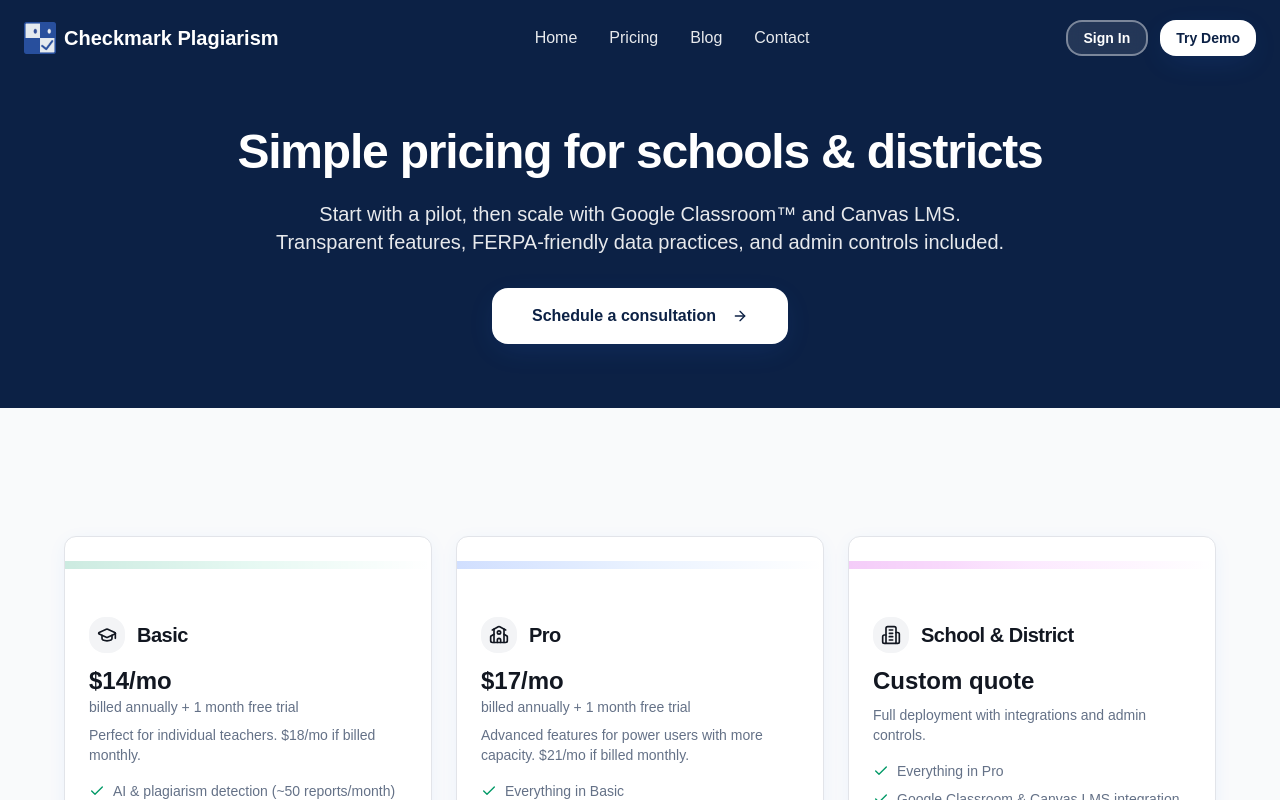
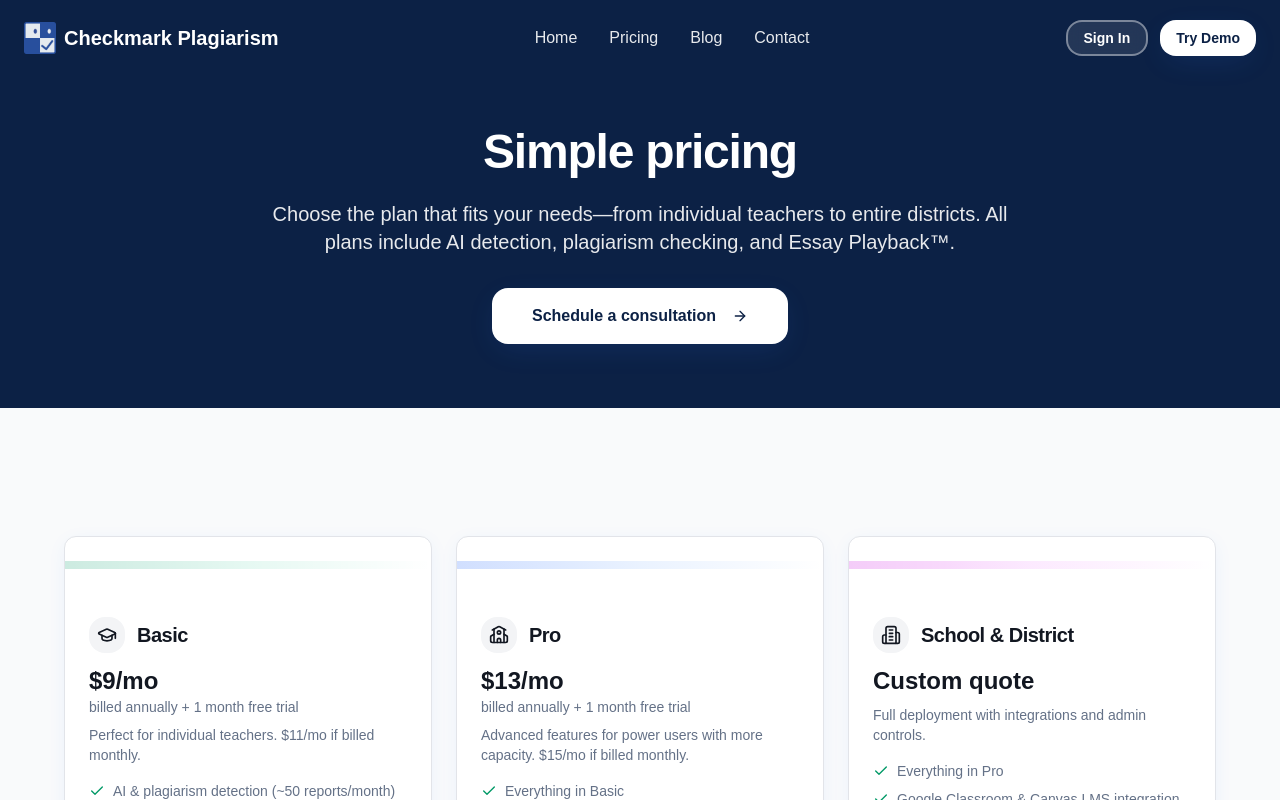
Before and after one commit to Checkmark-Plagiarism/checkmark-plagiarism-public-website, a Next.js app: page /pricing in a window 1280 px wide. Shown: the top 800 px of the page. Built offline with nearby package versions, Linux system fonts and the light colour scheme; no server answers.

Commit message:
update pricing

```diff
--- a/src/app/pricing/page.tsx
+++ b/src/app/pricing/page.tsx
@@ -16,11 +16,11 @@ export default function PricingPage() {
       {/* Hero Section */}
       <section className="text-center mb-16 bg-brand-900 pt-32 pb-16">
         <h1 className="text-4xl md:text-5xl font-bold text-white mb-6">
-          Simple pricing for schools & districts
+          Simple pricing
         </h1>
         <p className="text-xl text-white/90 max-w-3xl mx-auto mb-8 px-4">
-          Start with a pilot, then scale with Google Classroom™ and Canvas LMS. Transparent features,
-          FERPA-friendly data practices, and admin controls included.
+          Choose the plan that fits your needs—from individual teachers to entire districts.
+          All plans include AI detection, plagiarism checking, and Essay Playback™.
         </p>
         <div className="flex flex-wrap justify-center gap-4">
           <LinkButton href="/contact" size="lg" variant="hero">Schedule a consultation <ArrowRight className="ml-2 h-4 w-4" /></LinkButton>
@@ -35,9 +35,9 @@ export default function PricingPage() {
               icon={GraduationCap}
               color="from-emerald-600/20 via-emerald-500/10"
               title="Basic"
-              price="$14/mo"
+              price="$9/mo"
               priceSubtitle="billed annually + 1 month free trial"
-              blurb="Perfect for individual teachers. $18/mo if billed monthly."
+              blurb="Perfect for individual teachers. $11/mo if billed monthly."
               cta={{ label: "Start your trial", href: "/contact" }}
               features={[
                 "AI & plagiarism detection (~50 reports/month)",
@@ -51,9 +51,9 @@ export default function PricingPage() {
               icon={School}
               color="from-blue-600/20 via-blue-500/10"
               title="Pro"
-              price="$17/mo"
+              price="$13/mo"
               priceSubtitle="billed annually + 1 month free trial"
-              blurb="Advanced features for power users with more capacity. $21/mo if billed monthly."
+              blurb="Advanced features for power users with more capacity. $15/mo if billed monthly."
               cta={{ label: "Start your trial", href: "/contact" }}
               features={[
                 "Everything in Basic",
```
